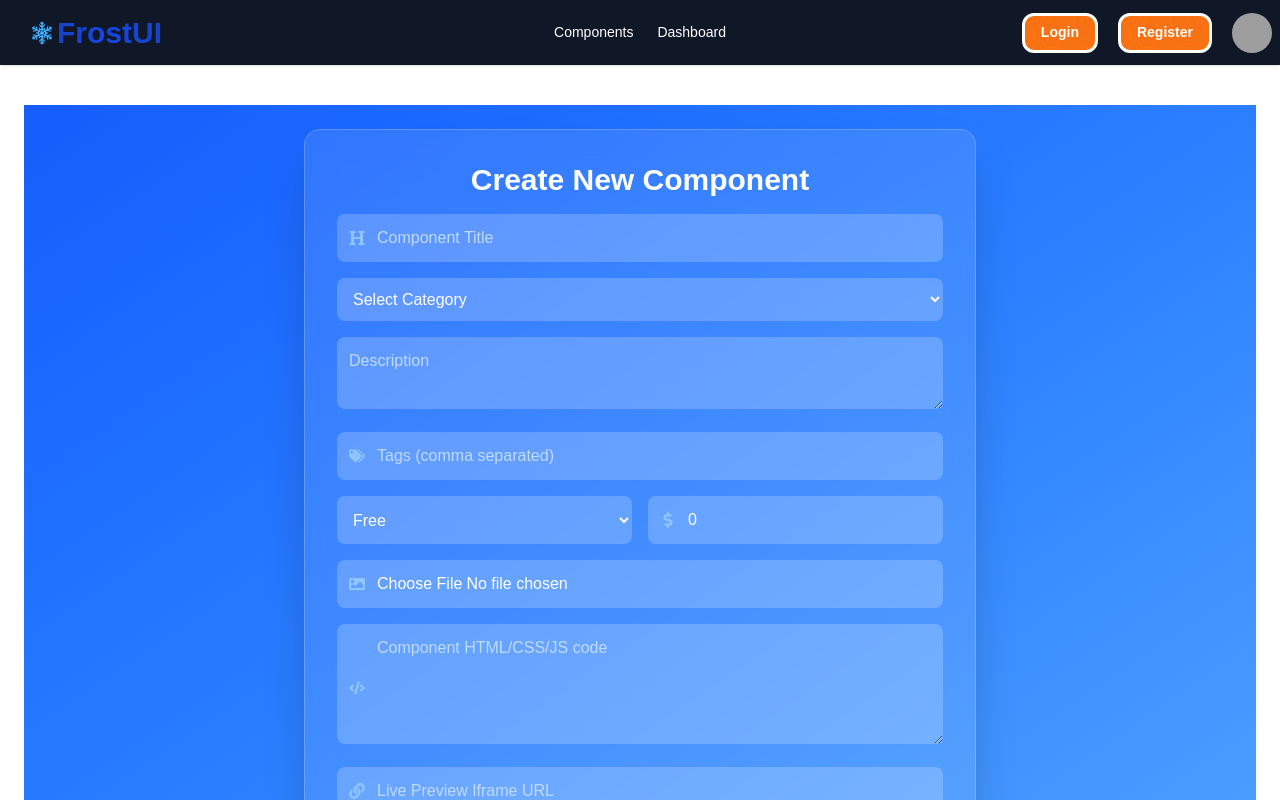
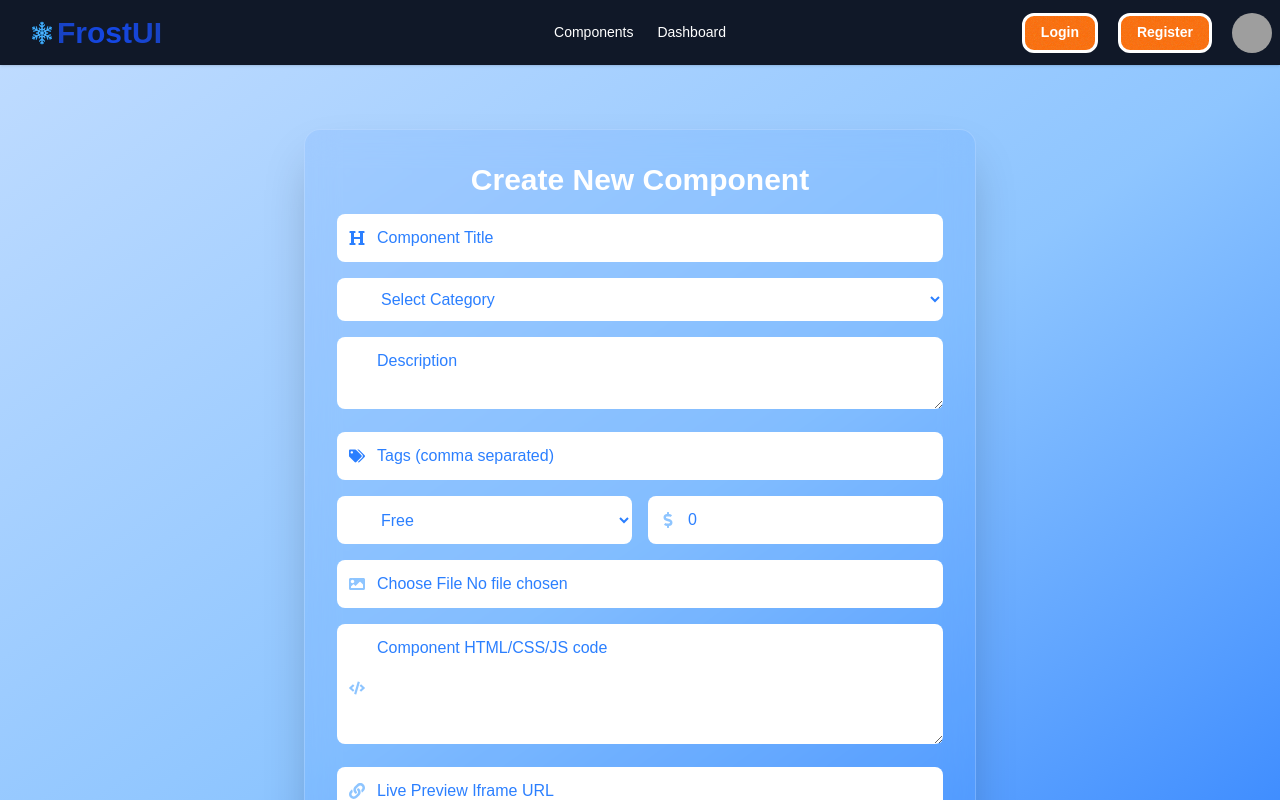
Before and after one commit to asapial/frostui, a Next.js app: page /dashboard/user/createComponent in a window 1280 px wide. Shown: the top 800 px of the page. Built offline with nearby package versions, Linux system fonts and the light colour scheme; no server answers; grey boxes are pictures that could not be loaded.

Commit message:
Update CreateComponent styles: change background and input colors for improved visibility and consistency

```diff
--- a/src/app/dashboard/user/createComponent/page.js
+++ b/src/app/dashboard/user/createComponent/page.js
@@ -70,12 +70,12 @@ export default function CreateComponent() {
   };
 
   return (
-    <SectionContainer>
-      <div className="min-h-screen flex items-center justify-center bg-gradient-to-br from-blue-600 via-blue-500 to-blue-400 p-6">
+    <SectionContainer  className="bg-gradient-to-br from-blue-200 via-blue-300 to-blue-500">
+      <div className="min-h-screen flex items-center justify-center  p-6">
         <ToastContainer />
         <form
           onSubmit={handleSubmit}
-          className="bg-white/10 backdrop-blur-lg shadow-2xl rounded-2xl p-8 w-full max-w-2xl border border-white/20 space-y-4"
+          className="bg-blue-500/10 backdrop-blur-lg shadow-2xl rounded-2xl p-8 w-full max-w-2xl border border-white/20 space-y-4"
         >
           <h2 className="text-3xl font-bold text-center text-white mb-4">
             Create New Component
@@ -83,14 +83,14 @@ export default function CreateComponent() {
 
           {/* Title */}
           <div className="relative">
-            <FaHeading className="absolute left-3 top-1/2 -translate-y-1/2 text-blue-300" />
+            <FaHeading className="absolute left-3 top-1/2 -translate-y-1/2 text-blue-500" />
             <input
               type="text"
               name="title"
               placeholder="Component Title"
               value={formData.title}
               onChange={handleChange}
-              className="w-full pl-10 p-3 rounded-lg bg-white/20 text-white placeholder-blue-200 focus:outline-none focus:ring-2 focus:ring-blue-300"
+              className="w-full pl-10 p-3 rounded-lg bg-white text-blue-500 placeholder-blue-500 focus:outline-none focus:ring-2 focus:ring-blue-500 "
             />
           </div>
 
@@ -99,7 +99,7 @@ export default function CreateComponent() {
             name="category"
             value={formData.category}
             onChange={handleChange}
-            className="w-full p-3 rounded-lg bg-white/20 text-white focus:outline-none focus:ring-2 focus:ring-blue-300"
+            className="w-full pl-10 p-3 rounded-lg bg-white text-blue-500 placeholder-blue-500 focus:outline-none focus:ring-2 focus:ring-blue-500 "
           >
             <option value="">Select Category</option>
             <option value="button">Button</option>
@@ -114,19 +114,19 @@ export default function CreateComponent() {
             placeholder="Description"
             value={formData.description}
             onChange={handleChange}
-            className="w-full p-3 rounded-lg bg-white/20 text-white placeholder-blue-200 focus:outline-none focus:ring-2 focus:ring-blue-300"
+            className="w-full pl-10 p-3 rounded-lg bg-white text-blue-500 placeholder-blue-500 focus:outline-none focus:ring-2 focus:ring-blue-500 "
           />
 
           {/* Tags */}
           <div className="relative">
-            <FaTags className="absolute left-3 top-1/2 -translate-y-1/2 text-blue-300" />
+            <FaTags className="absolute left-3 top-1/2 -translate-y-1/2 text-blue-500" />
             <input
               type="text"
               name="tags"
               placeholder="Tags (comma separated)"
               value={formData.tags}
               onChange={handleChange}
-              className="w-full pl-10 p-3 rounded-lg bg-white/20 text-white placeholder-blue-200"
+              className="w-full pl-10 p-3 rounded-lg bg-white text-blue-500 placeholder-blue-500 focus:outline-none focus:ring-2 focus:ring-blue-500 "
             />
           </div>
 
@@ -136,7 +136,7 @@ export default function CreateComponent() {
               name="type"
               value={formData.type}
               onChange={handleChange}
-              className="w-full p-3 rounded-lg bg-white/20 text-white focus:outline-none focus:ring-2 focus:ring-blue-300"
+              className="w-full pl-10 p-3 rounded-lg bg-white text-blue-500 placeholder-blue-500 focus:outline-none focus:ring-2 focus:ring-blue-500 "
             >
               <option value="free">Free</option>
               <option value="premium">Premium</option>
@@ -150,7 +150,7 @@ export default function CreateComponent() {
                 placeholder="Price"
                 value={formData.price}
                 onChange={handleChange}
-                className="w-full pl-10 p-3 rounded-lg bg-white/20 text-white placeholder-blue-200"
+                className="w-full pl-10 p-3 rounded-lg bg-white text-blue-500 placeholder-blue-500 focus:outline-none focus:ring-2 focus:ring-blue-500 "
                 step="0.01"
               />
             </div>
@@ -164,7 +164,7 @@ export default function CreateComponent() {
               name="previewImage"
               accept="image/*"
               onChange={handleChange}
-              className="w-full pl-10 p-3 rounded-lg bg-white/20 text-white"
+              className="w-full pl-10 p-3 rounded-lg bg-white text-blue-500 placeholder-blue-500 focus:outline-none focus:ring-2 focus:ring-blue-500 "
             />
           </div>
 
@@ -176,7 +176,7 @@ export default function CreateComponent() {
               placeholder="Component HTML/CSS/JS code"
               value={formData.previewCode}
               onChange={handleChange}
-              className="w-full pl-10 p-3 rounded-lg bg-white/20 text-white placeholder-blue-200"
+              className="w-full pl-10 p-3 rounded-lg bg-white text-blue-500 placeholder-blue-500 focus:outline-none focus:ring-2 focus:ring-blue-500 "
               rows={4}
             />
           </div>
@@ -190,7 +190,7 @@ export default function CreateComponent() {
               placeholder="Live Preview Iframe URL"
               value={formData.previewIframe}
               onChange={handleChange}
-              className="w-full pl-10 p-3 rounded-lg bg-white/20 text-white placeholder-blue-200"
+              className="w-full pl-10 p-3 rounded-lg bg-white text-blue-500 placeholder-blue-500 focus:outline-none focus:ring-2 focus:ring-blue-500 "
             />
           </div>
 
```
